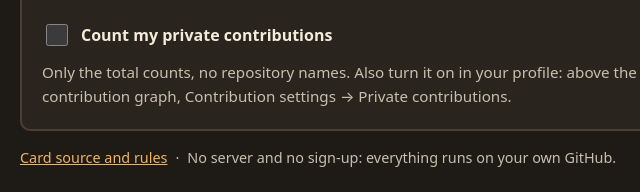
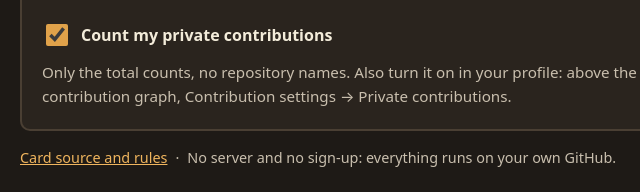
Before and after one commit to GabrielKoglin/codorna-card, a website built with Vite: page site/index.html in a window 1280 px wide. Shown: the part 383-575 px from the top of the page, 256-896 px from the left. Built offline with nearby package versions, Linux system fonts and the light colour scheme.

Commit message:
Caixa das contribuições privadas já vem marcada
Co-Authored-By: Claude Opus 5.5 <noreply@anthropic.com>
Claude-Session: https://claude.ai/code/session_018q9hrBdyffh9qTpYtuUEDA

```diff
--- a/site/index.html
+++ b/site/index.html
@@ -67,7 +67,7 @@
               </label>
             </div>
             <label class="marcar">
-              <input type="checkbox" id="privadas" />
+              <input type="checkbox" id="privadas" checked />
               <span data-t="private">Contar as minhas contribuições privadas</span>
             </label>
             <p class="dica" data-t="privateHelp">
```
